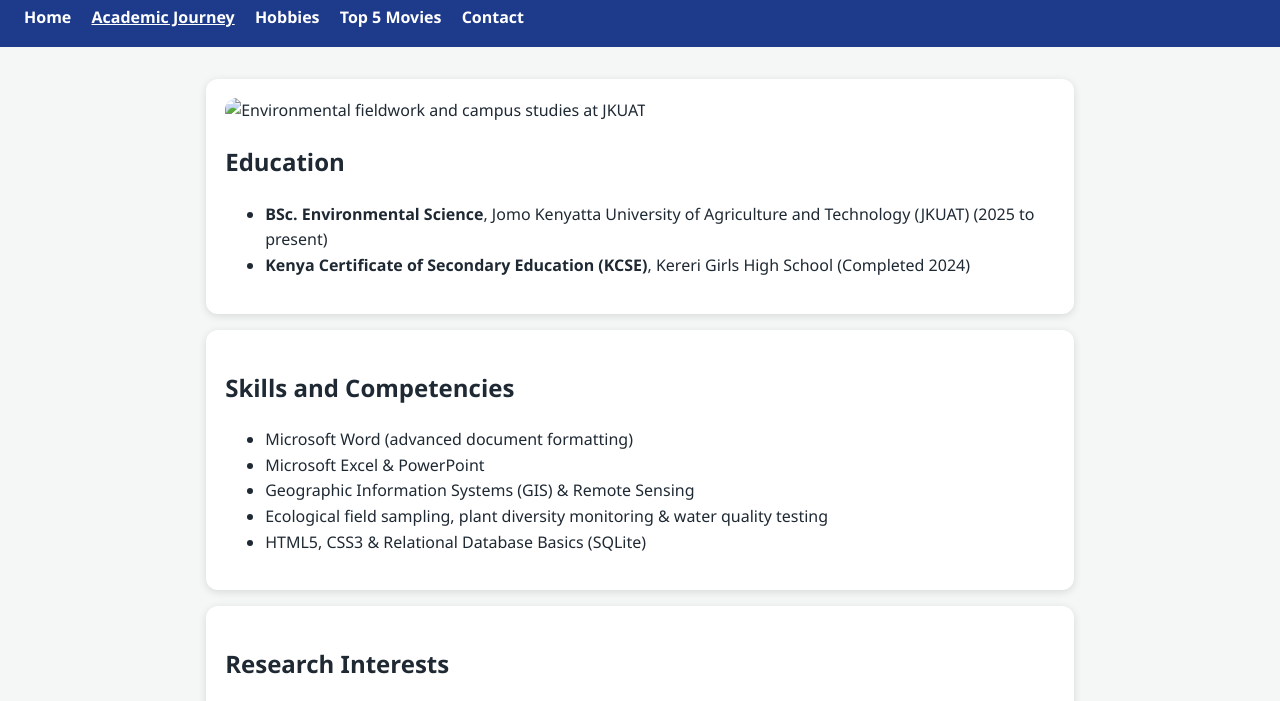
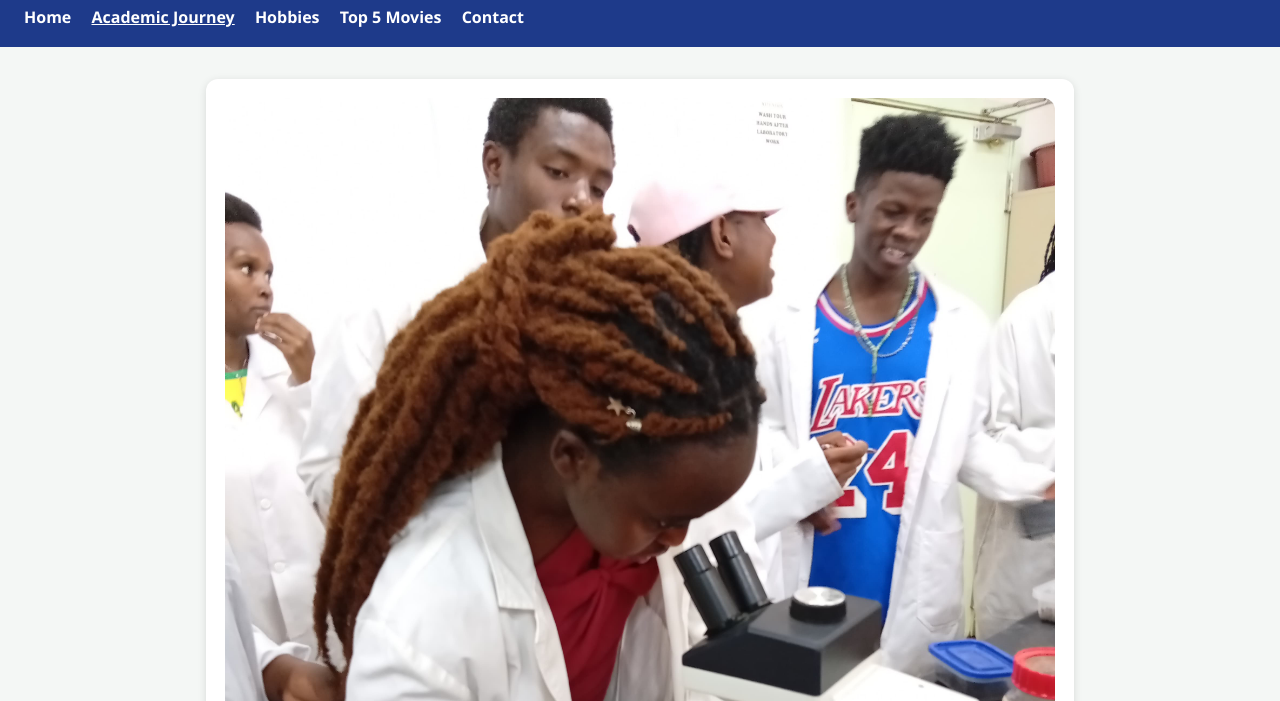
Before and after one commit to clavinalicia-code/clavinalicia-code.github.io, a plain HTML site: page academic.html in a window 1280 px wide. Shown: the part 70-771 px from the top of the page. Drawn offline with Linux system fonts and the light colour scheme.

Commit message:
Update academic.html

```diff
--- a/academic.html
+++ b/academic.html
@@ -20,7 +20,7 @@
 
   <main>
     <section class="card">
-      <img src="images/campus.jpg" alt="Environmental fieldwork and campus studies at JKUAT">
+      <img src="campus.jpg" alt="Environmental fieldwork and campus studies at JKUAT">
       <h2>Education</h2>
       <ul>
         <li><strong>BSc. Environmental Science</strong>, Jomo Kenyatta University of Agriculture and Technology (JKUAT) (2025 to present)</li>
```
